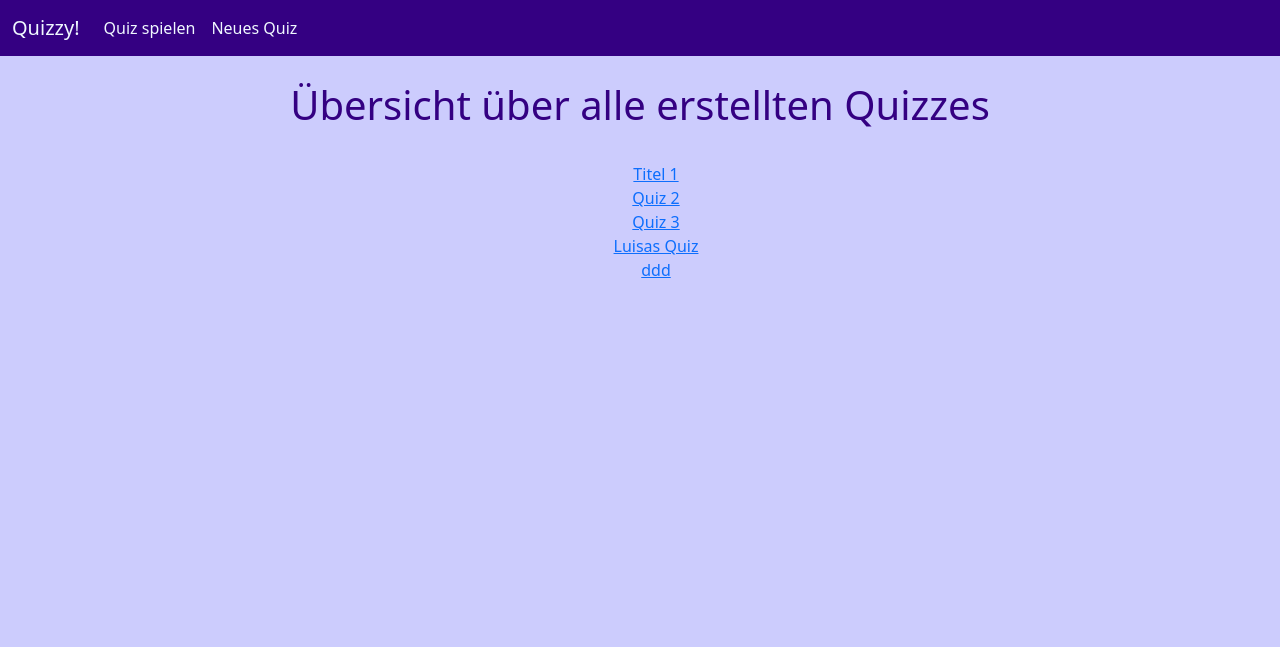
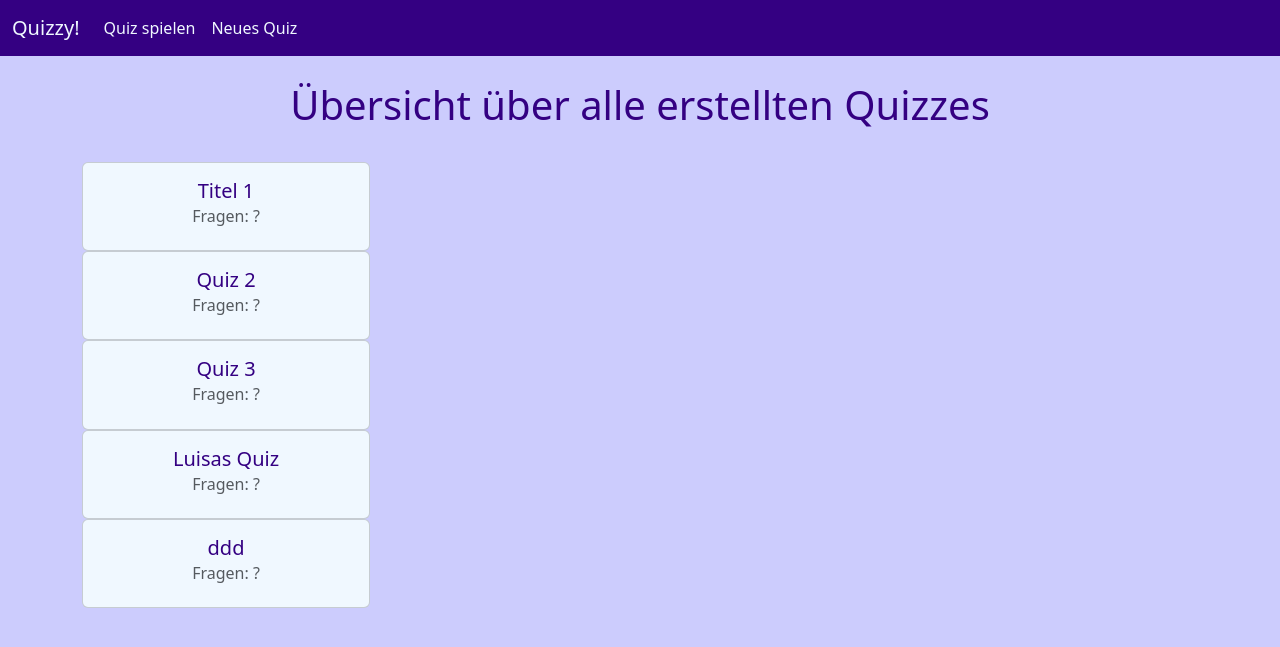
Before and after one commit to sebastianseidel24/QuizMeister, a Flask app: page /quizoverview in a window 1280 px wide. Shown: the top 647 px of the page. Run offline with Flask 3, Linux system fonts and the light colour scheme; data comes from the database, SQL or seed files in the repository; some libraries are stand-ins or nearby versions.

Commit message:
quiz overview design v1

```diff
--- a/quizzy.py
+++ b/quizzy.py
@@ -19,6 +19,9 @@ def quizoverview():
         cur = con.cursor()
         cur.execute("SELECT rowid, * FROM quizzes")
         quizzes = cur.fetchall()
+
+        #Anzahl Fragen in Quiz
+        #cur.execute("COUNT * WHERE ")
 
     return render_template("quizoverview.html", quizzes=quizzes)
 
--- a/static/style.css
+++ b/static/style.css
@@ -80,6 +80,21 @@ ul {
     padding-bottom: 16px;
 }
 
+a.card {
+    text-decoration: none;
+    color: rgb(52, 0, 130);
+    background-color: aliceblue;
+}
+
+a.card:hover {
+    background-color: rgb(52, 0, 130);
+    color: aliceblue;
+}
+
+a.card:hover h6 {
+    color: rgba(240, 248, 255, 0.694) !important;
+}
+
 /*
 a {
     display: inline-block;
--- a/templates/quizoverview.html
+++ b/templates/quizoverview.html
@@ -1,9 +1,11 @@
 <!DOCTYPE html>
 <html lang="en">
+
 <head>
     <meta charset="UTF-8">
     <meta name="viewport" content="width=device-width, initial-scale=1.0">
-    <link href="https://cdn.jsdelivr.net/npm/bootstrap@5.3.3/dist/css/bootstrap.min.css" rel="stylesheet" integrity="sha384-QWTKZyjpPEjISv5WaRU9OFeRpok6YctnYmDr5pNlyT2bRjXh0JMhjY6hW+ALEwIH" crossorigin="anonymous">
+    <link href="https://cdn.jsdelivr.net/npm/bootstrap@5.3.3/dist/css/bootstrap.min.css" rel="stylesheet"
+        integrity="sha384-QWTKZyjpPEjISv5WaRU9OFeRpok6YctnYmDr5pNlyT2bRjXh0JMhjY6hW+ALEwIH" crossorigin="anonymous">
     <link rel="stylesheet" href="https://cdnjs.cloudflare.com/ajax/libs/font-awesome/6.6.0/css/all.min.css">
     <link rel="stylesheet" href="{{ url_for('static', filename='style.css') }}">
 </head>
@@ -12,7 +14,9 @@
     <nav class="navbar navbar-expand-lg bg-body-tertiary">
         <div class="container-fluid">
             <a class="navbar-brand mb-0 h1" href="/" style="color: aliceblue;">Quizzy!</a>
-            <button class="navbar-toggler" type="button" data-bs-toggle="collapse" data-bs-target="#navbar-index" aria-controls="navbar-index" aria-expanded="false" aria-label="Toggle navigation" style="color: aliceblue;">
+            <button class="navbar-toggler" type="button" data-bs-toggle="collapse" data-bs-target="#navbar-index"
+                aria-controls="navbar-index" aria-expanded="false" aria-label="Toggle navigation"
+                style="color: aliceblue;">
                 <span class="" role="button">
                     <i class="fa-solid fa-bars" style="color: aliceblue; font-size:24px;"></i>
                 </span>
@@ -20,10 +24,12 @@
             <div class="navbar-collapse collapse" id="navbar-index">
                 <ul class="navbar-nav me-auto mb-2 mb-lg-0">
                     <li class="nav-item">
-                        <a class="nav-link" aria-current="page" href="{{ url_for('quizoverview') }}" style="color: aliceblue;">Quiz spielen</a>
+                        <a class="nav-link" aria-current="page" href="{{ url_for('quizoverview') }}"
+                            style="color: aliceblue;">Quiz spielen</a>
                     </li>
                     <li class="nav-item">
-                        <a class="nav-link" aria-current="page" href="{{ url_for('createquiz') }}" style="color: aliceblue;">Neues Quiz</a>
+                        <a class="nav-link" aria-current="page" href="{{ url_for('createquiz') }}"
+                            style="color: aliceblue;">Neues Quiz</a>
                     </li>
                 </ul>
             </div>
@@ -31,12 +37,22 @@
     </nav>
 
     <h1>Übersicht über alle erstellten Quizzes</h1>
-    <ul>
+
+    <div class="container">
         {% for quiz in quizzes %}
-            <li><a href="{{ url_for('quiz', quiz_id=quiz['rowid']) }}">{{ quiz['title'] }}</a></li>
+        <a class="card" style="width: 18rem;" href="{{ url_for('quiz', quiz_id=quiz['rowid']) }}">
+            <div class="card-body">
+                <h5 class="card-title">{{ quiz['title'] }}</h5>
+                <h6 class="card-subtitle mb-2 text-body-secondary">Fragen: ?</h6>
+            </div>
+        </a>
         {% endfor %}
-    </ul>
+    </div>
 
-    <script src="https://cdn.jsdelivr.net/npm/bootstrap@5.3.3/dist/js/bootstrap.bundle.min.js" integrity="sha384-YvpcrYf0tY3lHB60NNkmXc5s9fDVZLESaAA55NDzOxhy9GkcIdslK1eN7N6jIeHz" crossorigin="anonymous"></script>
+
+    <script src="https://cdn.jsdelivr.net/npm/bootstrap@5.3.3/dist/js/bootstrap.bundle.min.js"
+        integrity="sha384-YvpcrYf0tY3lHB60NNkmXc5s9fDVZLESaAA55NDzOxhy9GkcIdslK1eN7N6jIeHz"
+        crossorigin="anonymous"></script>
 </body>
+
 </html>
```
